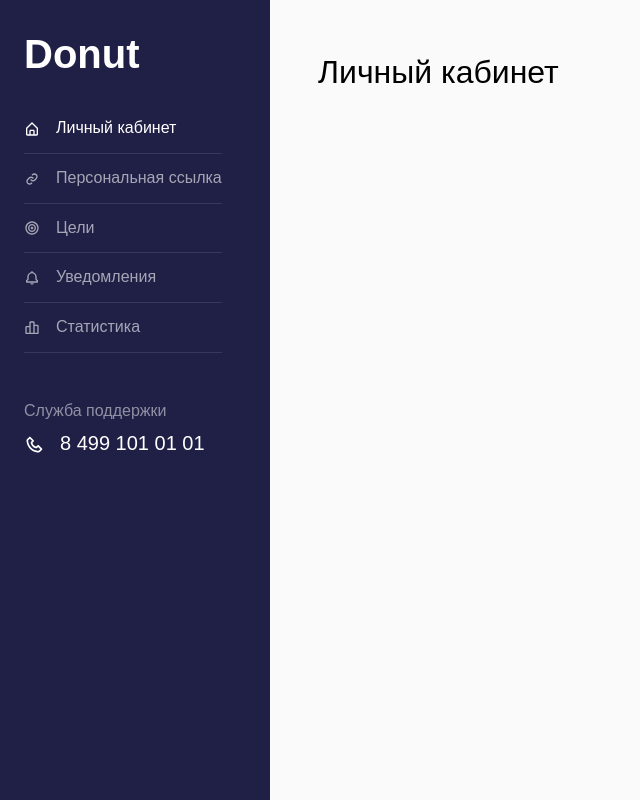
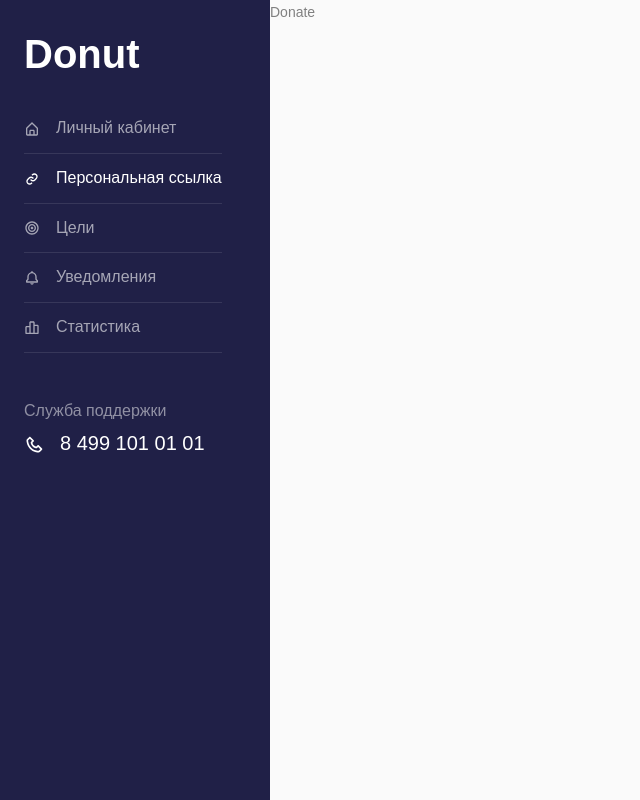
Before and after one commit to lerastromtsova/donut, a React (Create React App) app: page /donate in a window 1280 px wide. Shown: the whole page, without its empty margins (0-640 px from the left). Built offline with nearby package versions, Linux system fonts and the light colour scheme.

Commit message:
Navigation added

```diff
--- a/package.json
+++ b/package.json
@@ -21,6 +21,7 @@
     "react-bootstrap": "^1.4.0",
     "react-dom": "^17.0.1",
     "react-icons": "^3.11.0",
+    "react-router-dom": "^5.2.0",
     "react-scripts": "4.0.0",
     "typescript": "^4.0.3",
     "web-vitals": "^0.2.4"
@@ -52,6 +53,7 @@
     ]
   },
   "devDependencies": {
+    "@types/react-router-dom": "^5.1.6",
     "gh-pages": "^3.1.0"
   }
 }
--- a/src/App.css
+++ b/src/App.css
@@ -1,9 +1,6 @@
-.header {
-    height: 50px;
-}
 .sidebar {
-    min-height: calc(100vh - 50px);
+    min-height: 100vh;
 }
 .main {
-    min-height: calc(100vh - 50px);
+    min-height: 100vh;
 }
--- a/src/App.tsx
+++ b/src/App.tsx
@@ -1,55 +1,28 @@
 import React from 'react';
-
-import Nav from "react-bootstrap/Nav";
-import { BiHomeAlt } from "react-icons/bi"
-import { BiLink } from "react-icons/bi"
-import { BiBarChartAlt2 } from "react-icons/bi"
-import { BiBell } from "react-icons/bi"
-import { BiBullseye } from "react-icons/bi"
-import { BiPhone } from "react-icons/bi"
+import { Switch, Route, Redirect } from 'react-router-dom';
 
 import "./App.css"
+
+import Sidebar from "./components/Sidebar";
+import ProfilePage from "./pages/ProfilePage";
+import DonateLinkPage from "./pages/DonateLinkPage";
+import GoalsPage from "./pages/GoalsPage";
+import NotificationsPage from "./pages/NotificationsPage";
+import StatsPage from "./pages/StatsPage";
 
 function App() {
   return (
       <div className="wrapper d-flex align-items-stretch">
-          <Nav id="sidebar" className="active">
-              <div className="p-4">
-                  <h1><a href="index.html" className="logo">Donut</a></h1>
-                  <ul className="list-unstyled components mb-5">
-                      <li className="active">
-                          <a href="#"><BiHomeAlt className="mr-3"/>Личный кабинет</a>
-                      </li>
-                      <li>
-                          <a href="#"><BiLink className="mr-3"/>Персональная ссылка</a>
-                      </li>
-                      <li>
-                          <a href="#"><BiBullseye className="mr-3"/>Цели</a>
-                      </li>
-                      <li>
-                          <a href="#"><BiBell className="mr-3"/>Уведомления</a>
-                      </li>
-                      <li>
-                          <a href="#"><BiBarChartAlt2 className="mr-3"/>Статистика</a>
-                      </li>
-                  </ul>
-
-                  <div className="footer">
-                      <div className="mb-5">
-                          <h6 className="text-white-50">Служба поддержки</h6>
-                          <h5 className="text-white mb-3"><BiPhone className="mr-3"/>8 499 101 01 01</h5>
-                          {/*<form action="#" className="subscribe-form">*/}
-                          {/*    <div className="form-group d-flex">*/}
-                          {/*        <input type="text" className="form-control" placeholder="Enter Email Address"/>*/}
-                          {/*    </div>*/}
-                          {/*</form>*/}
-                      </div>
-                  </div>
-              </div>
-          </Nav>
-
-          <div id="content" className="p-4 p-md-5 pt-5">
-              <h2 className="mb-4">Личный кабинет</h2>
+          <Sidebar/>
+          <div className='main'>
+              <Switch>
+                  <Route path='/profile' component={ProfilePage} />
+                  <Route exact path='/donate' component={DonateLinkPage} />
+                  <Route exact path='/goals' component={GoalsPage} />
+                  <Route exact path='/notifications' component={NotificationsPage} />
+                  <Route exact path='/stats' component={StatsPage} />
+                  <Redirect to='/' />
+              </Switch>
           </div>
       </div>
   );
--- /dev/null
+++ b/src/components/Sidebar.tsx
@@ -0,0 +1,49 @@
+import React from "react";
+import {Link} from "react-router-dom";
+import { useLocation } from 'react-router-dom';
+import Nav from "react-bootstrap/Nav";
+
+import {BiBarChartAlt2, BiBell, BiBullseye, BiHomeAlt, BiLink, BiPhone} from "react-icons/bi";
+
+function Sidebar() {
+    const location = useLocation();
+
+    return (
+        <Nav id="sidebar" className="active">
+            <div className="p-4">
+                <h1><a href="/" className="logo">Donut</a></h1>
+                <ul className="list-unstyled components mb-5">
+                    <li className={location.pathname === "/profile" ? "active" : ""}>
+                        <Link to="/profile"><BiHomeAlt className="mr-3"/>Личный кабинет</Link>
+                    </li>
+                    <li className={location.pathname === "/donate" ? "active" : ""}>
+                        <Link to="/donate"><BiLink className="mr-3"/>Персональная ссылка</Link>
+                    </li>
+                    <li className={location.pathname === "/goals" ? "active" : ""}>
+                        <Link to="/goals"><BiBullseye className="mr-3"/>Цели</Link>
+                    </li>
+                    <li className={location.pathname === "/notifications" ? "active" : ""}>
+                        <Link to="/notifications"><BiBell className="mr-3"/>Уведомления</Link>
+                    </li>
+                    <li className={location.pathname === "/stats" ? "active" : ""}>
+                        <Link to="/stats"><BiBarChartAlt2 className="mr-3"/>Статистика</Link>
+                    </li>
+                </ul>
+
+                <div className="footer">
+                    <div className="mb-5">
+                        <h6 className="text-white-50">Служба поддержки</h6>
+                        <h5 className="text-white mb-3"><BiPhone className="mr-3"/>8 499 101 01 01</h5>
+                        {/*<form action="#" className="subscribe-form">*/}
+                        {/*    <div className="form-group d-flex">*/}
+                        {/*        <input type="text" className="form-control" placeholder="Enter Email Address"/>*/}
+                        {/*    </div>*/}
+                        {/*</form>*/}
+                    </div>
+                </div>
+            </div>
+        </Nav>
+    )
+}
+
+export default Sidebar;
--- a/src/index.tsx
+++ b/src/index.tsx
@@ -1,5 +1,6 @@
 import React from 'react';
-import ReactDOM from 'react-dom'
+import ReactDOM from 'react-dom';
+import { BrowserRouter } from 'react-router-dom';
 
 import App from './App';
 import reportWebVitals from './reportWebVitals';
@@ -9,7 +10,9 @@ import "./style.scss";
 
 ReactDOM.render(
   <React.StrictMode>
-    <App />
+      <BrowserRouter>
+          <App />
+      </BrowserRouter>
   </React.StrictMode>,
   document.getElementById('root')
 );
--- /dev/null
+++ b/src/pages/DonateLinkPage.tsx
@@ -0,0 +1,7 @@
+import React from "react";
+
+function DonateLinkPage() {
+    return (<div>Donate</div>)
+}
+
+export default DonateLinkPage
--- /dev/null
+++ b/src/pages/GoalsPage.tsx
@@ -0,0 +1,7 @@
+import React from "react";
+
+function GoalsPage() {
+    return (<div>Goals</div>)
+}
+
+export default GoalsPage
--- /dev/null
+++ b/src/pages/NotificationsPage.tsx
@@ -0,0 +1,7 @@
+import React from "react";
+
+function NotificationsPage() {
+    return (<div>Notifications</div>)
+}
+
+export default NotificationsPage
--- /dev/null
+++ b/src/pages/ProfilePage.tsx
@@ -0,0 +1,7 @@
+import React from "react";
+
+function ProfilePage() {
+    return (<div>Profile</div>)
+}
+
+export default ProfilePage
--- /dev/null
+++ b/src/pages/StatsPage.tsx
@@ -0,0 +1,7 @@
+import React from "react";
+
+function StatsPage() {
+    return (<div>Stats</div>)
+}
+
+export default StatsPage
```
Also changed, not shown: 1 other file (tests, documents, lock files or other folders).
